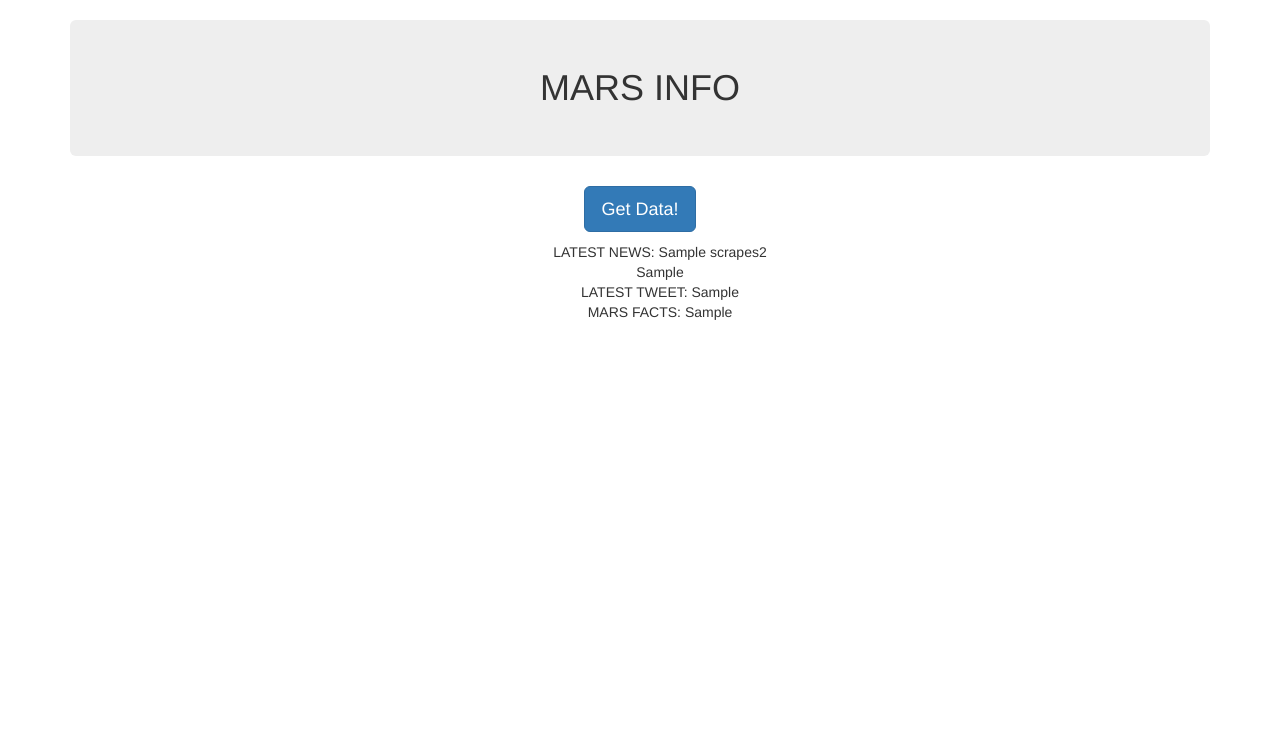
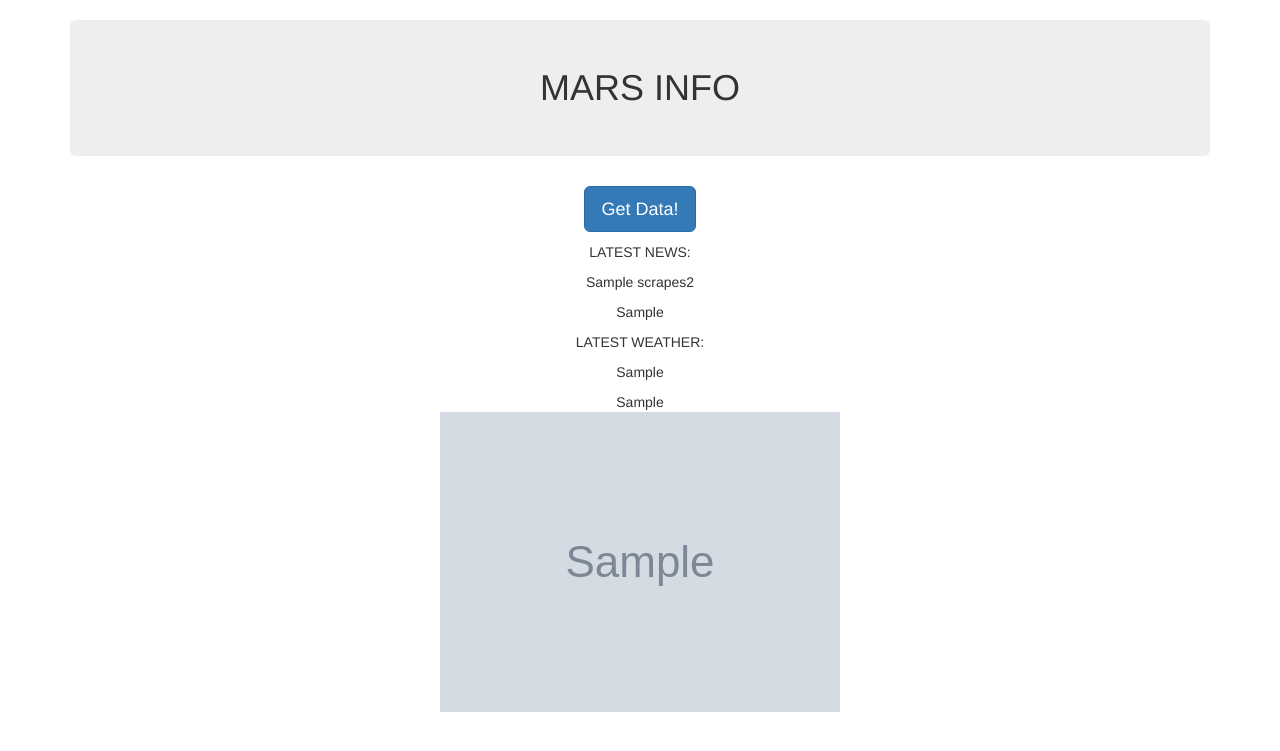
Before and after one commit to seanwayland/web-scraping-challenge, a Flask app: page / in a window 1280 px wide. Shown: the top 751 px of the page. Run offline with Flask 2, Linux system fonts and the light colour scheme; grey boxes marked "Sample" are stand-in pictures; a database or web service that is not in the repository returns one stand-in record (values such as "Sample title"); some libraries are stand-ins or nearby versions.

Commit message:
added image to index

```diff
--- a/database.py
+++ b/database.py
@@ -15,7 +15,7 @@
     db = client.marsDb
     #data = db.scrapes.find()
     data = db.scrapes2.find().sort('_id', -1)
-    #print(data)
+    print(data[0])
     return data[0]
 
 
--- a/templates/index.html
+++ b/templates/index.html
@@ -12,19 +12,28 @@
 <body>
   <div class="container text-center">
     <h1 class="jumbotron">MARS INFO</h1>
+
+  <div>
       <p><a class="btn btn-primary btn-lg" href="/scrape" role="button">Get Data!</a></p>
-    <div>
-      <ul style="list-style: none;">
+    </div>
+
+  <div>
+
+          <p class="font-weight-bold"> LATEST NEWS: </p>
+          <p> {{ mars.latest_news_title }}</p>
+          <p>{{ mars.latest_teaser }}</p>
+          <p class="font-weight-bold"> LATEST WEATHER: </p>
+          <p> {{ mars.weather_tweet }} </p>
 
 
-          <li>LATEST NEWS: {{ mars.latest_news_title }}</li>
-          <li>{{ mars.latest_teaser }}</li>
-          <li>LATEST TWEET: {{ mars.weather_tweet }}</li>
-          <li>MARS FACTS: {{ mars.Facts_table}}</li>
+    </div>
+      <div>
+          {{ mars.Facts_table|safe }}
+      </div>
 
-
-      </ul>
-    </div>
+      <div>
+          <img src={{mars.latest_image}} alt="Italian Trulli">
+      </div>
   </div>
 </body>
 
```
